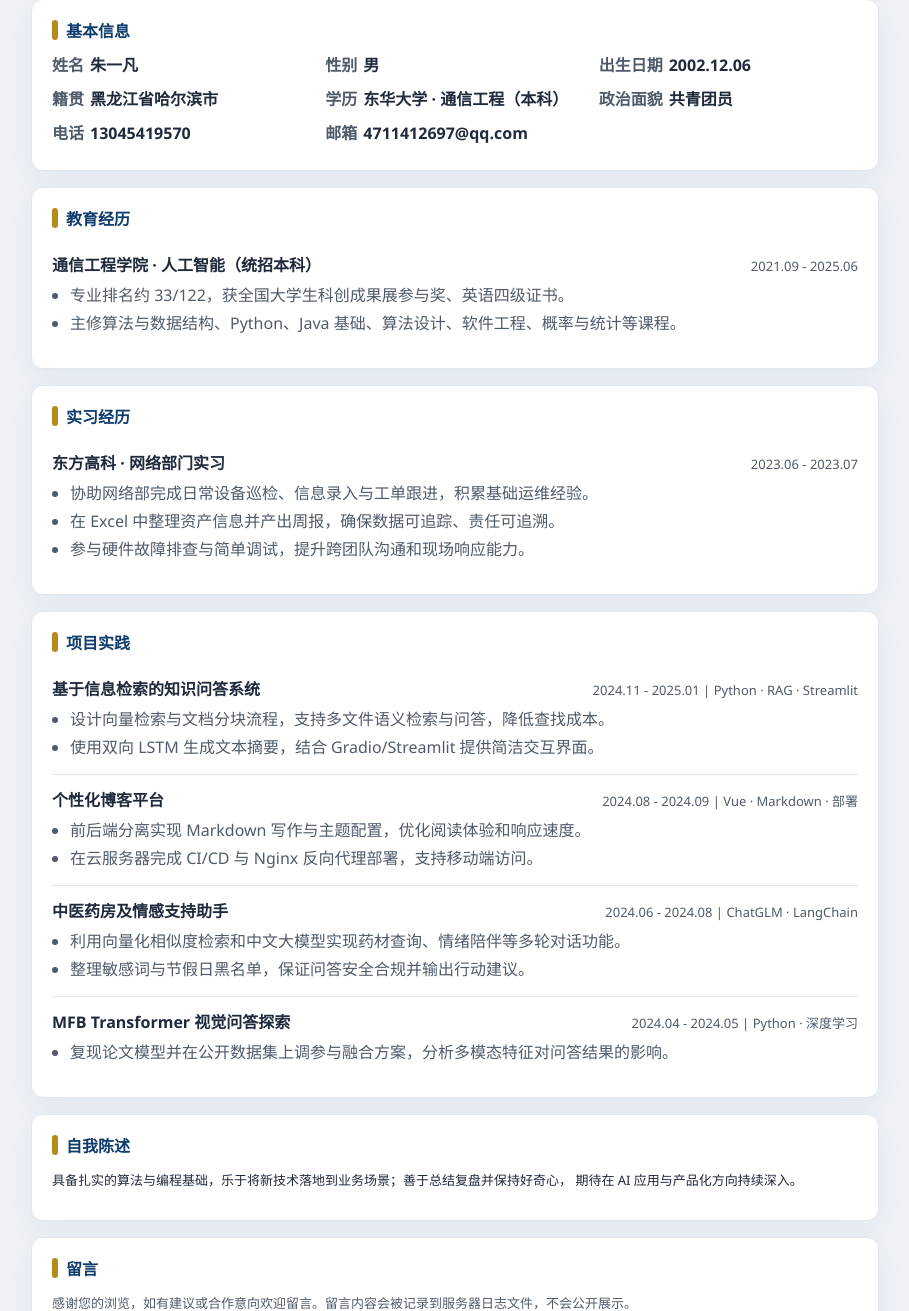
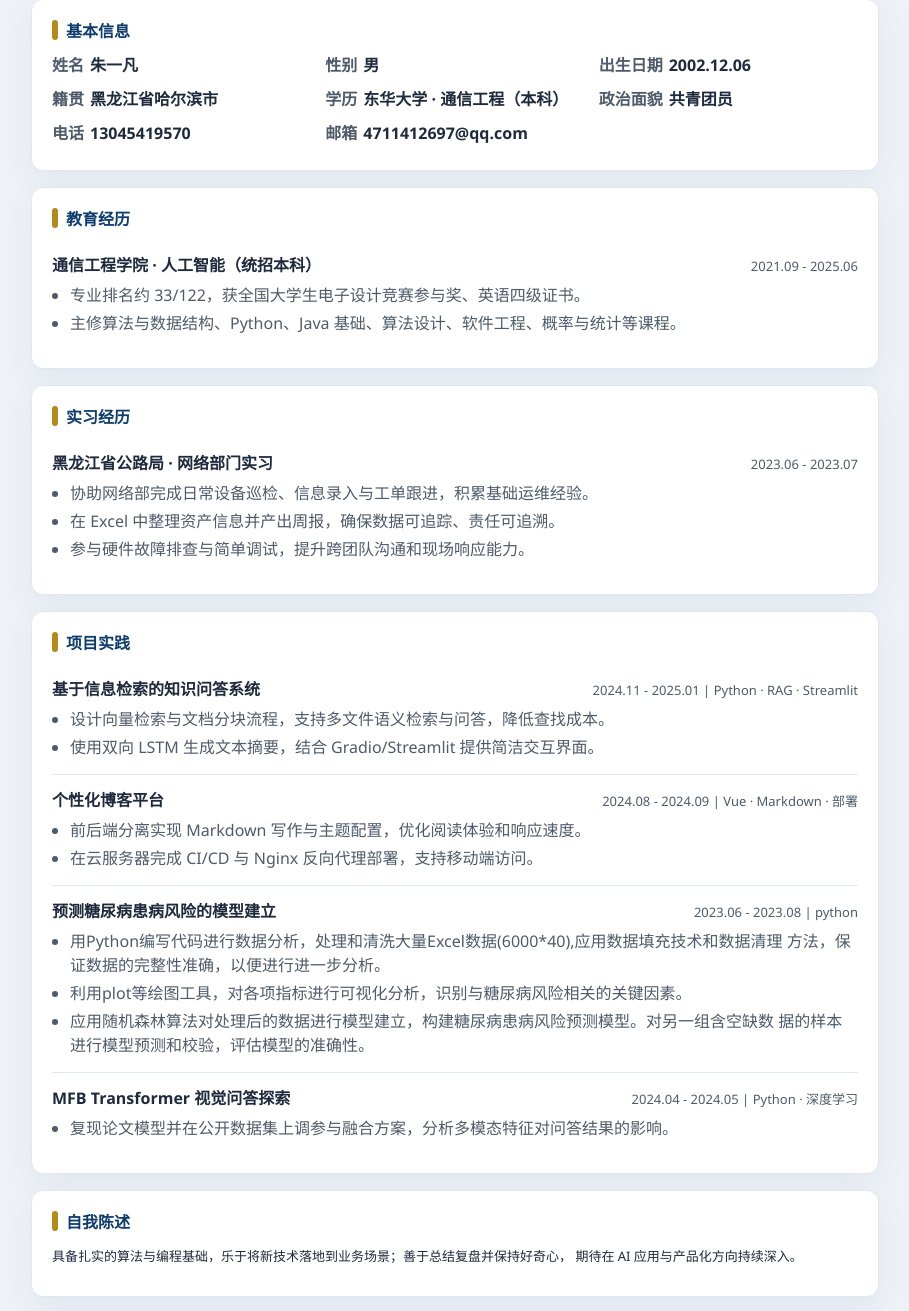
Before and after one commit to LeonBFLi/IvanPersonalProject, a Python web app: template templates/index.html in a window 1280 px wide. Shown: the part 209-1520 px from the top of the page, without its empty margins (185-1094 px from the left). Run offline with Jinja, Linux system fonts and the light colour scheme; the template is opened without the code that fills it, so the values that code supplies are empty.

Commit message:
Update index.html

```diff
--- a/templates/index.html
+++ b/templates/index.html
@@ -38,7 +38,7 @@
           <div class="entry-meta">2021.09 - 2025.06</div>
         </div>
         <ul class="bullets">
-          <li>专业排名约 33/122，获全国大学生科创成果展参与奖、英语四级证书。</li>
+          <li>专业排名约 33/122，获全国大学生电子设计竞赛参与奖、英语四级证书。</li>
           <li>主修算法与数据结构、Python、Java 基础、算法设计、软件工程、概率与统计等课程。</li>
         </ul>
       </div>
@@ -48,7 +48,7 @@
       <h3 class="section-title" id="internship">实习经历</h3>
       <div class="entry">
         <div class="entry-header">
-          <div class="entry-title">东方高科 · 网络部门实习</div>
+          <div class="entry-title">黑龙江省公路局 · 网络部门实习</div>
           <div class="entry-meta">2023.06 - 2023.07</div>
         </div>
         <ul class="bullets">
@@ -83,12 +83,15 @@
       </div>
       <div class="entry">
         <div class="entry-header">
-          <div class="entry-title">中医药房及情感支持助手</div>
-          <div class="entry-meta">2024.06 - 2024.08 | ChatGLM · LangChain</div>
+          <div class="entry-title">预测糖尿病患病风险的模型建立</div>
+          <div class="entry-meta">2023.06 - 2023.08 | python</div>
         </div>
         <ul class="bullets">
-          <li>利用向量化相似度检索和中文大模型实现药材查询、情绪陪伴等多轮对话功能。</li>
-          <li>整理敏感词与节假日黑名单，保证问答安全合规并输出行动建议。</li>
+          <li>用Python编写代码进行数据分析，处理和清洗大量Excel数据(6000*40),应用数据填充技术和数据清理
+方法，保证数据的完整性准确，以便进行进一步分析。</li>
+          <li>利用plot等绘图工具，对各项指标进行可视化分析，识别与糖尿病风险相关的关键因素。</li>
+          <li>应用随机森林算法对处理后的数据进行模型建立，构建糖尿病患病风险预测模型。对另一组含空缺数
+据的样本进行模型预测和校验，评估模型的准确性。</li>
         </ul>
       </div>
       <div class="entry">
```
